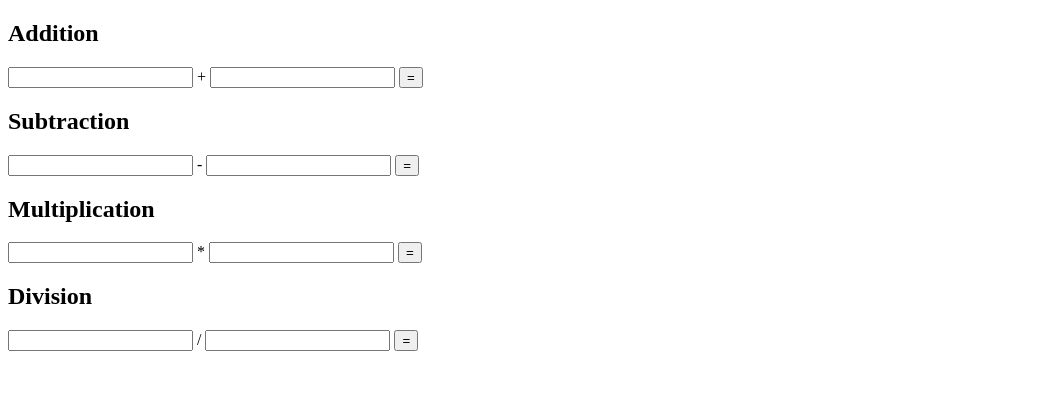
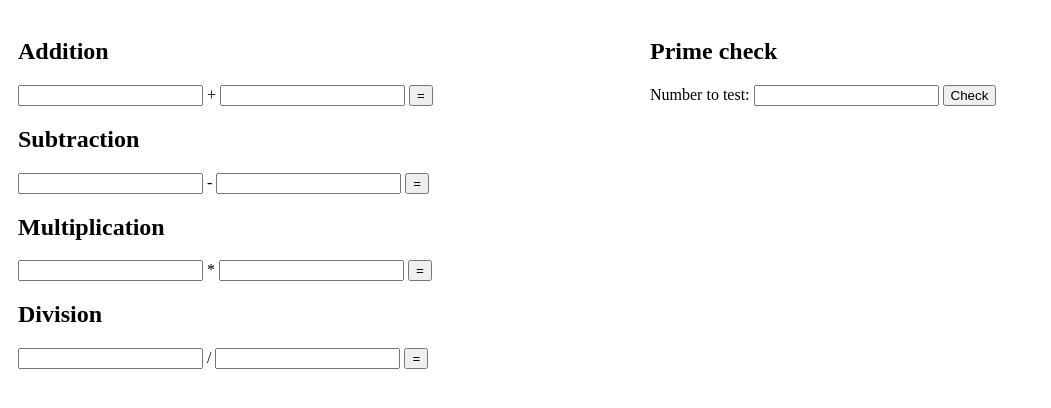
Before and after one commit to ajbognar/Numbers-App, a plain HTML site: page index.html in a window 1280 px wide. Shown: the whole page, without its empty margins (0-1051 px from the left). Drawn offline with Linux system fonts and the light colour scheme.

Commit message:
added primes

```diff
--- a/index.html
+++ b/index.html
@@ -4,9 +4,25 @@
     <meta charset = "UTF-8">
     <meta name = "viewport" content = "width = device-width, initial-scale = 1.0">
     <title>Document</title>
+    <style>
+        .column {
+           float: left;
+           width: 50%;
+           padding: 10px;
+           box-sizing: border-box;
+
+        }
+        .row::after {
+           content: "";
+           clear: both;
+           display: table;
+        }
+     </style>
 </head>
 
 <body>
+    <div class="row">
+        <div class="column">
             <section>
                 <h2>Addition</h2>
                 <input id = "operand1"/>
@@ -39,6 +55,18 @@
                 <button onclick = "divide()">=</button>
                 <label id = "result3"></label>
             </section>
+        </div>
+        <div class="column">
+            <section>
+                <h2>Prime check</h2>
+                <label>Number to test:</label>
+                <input id="numberToTest"/>
+                <button onclick="isPrime()">Check</button>
+                <label id="primeCheckResult"></label>
+            </section>
+        </div>
+    </div>
+
     <!--
     <script>
         function add() {
@@ -90,6 +118,13 @@
                     document.getElementById("result3").innerText = result3;
             });
         }
+        async function isPrime() {
+            const numberToTest = document.getElementById("numberToTest");
+            let n = numberToTest.value;
+            const response = await fetch("???" + n);
+            const result = await response.json();
+            document.getElementById("primeCheckResult").innerText = result;
+        }
     </script>
 </body>
 </html>
```
Lines whose indentation alone changed are shown as unchanged.
